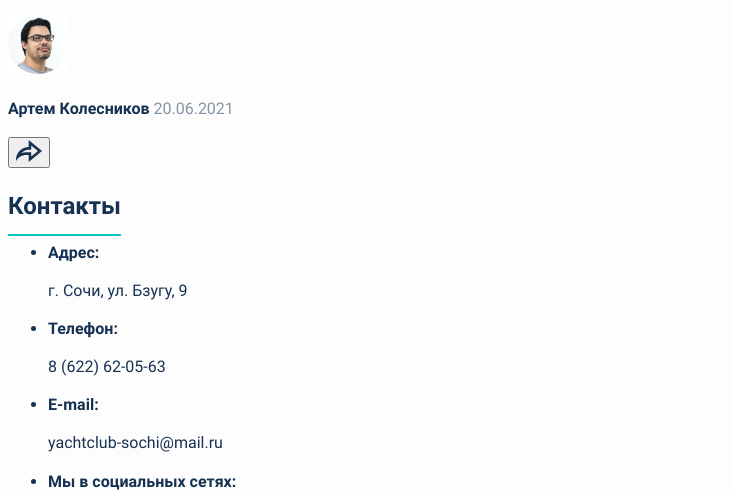
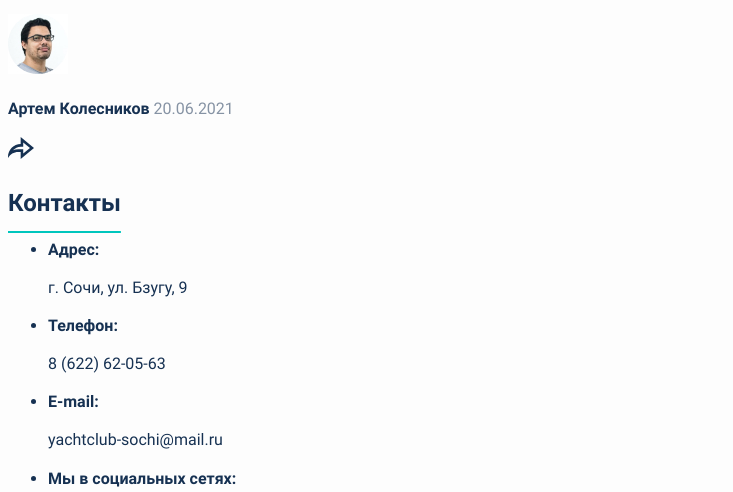
Before and after one commit to Teihden/sail-club, a website: page index.html in a window 1280 px wide. Shown: the part 2800-3292 px from the top of the page, without its empty margins (0-733 px from the left). Drawn offline with Linux system fonts and the light colour scheme.

Commit message:
Add basic style, images. Fix №1

```diff
--- a/index.html
+++ b/index.html
@@ -99,9 +99,9 @@
             <a class="post-author-name" href="#">Артем Колесников</a>
             <time class="post-date" datetime="2021-06-20">20.06.2021</time>
           </p>
-          <button class="post-share-button" type="button">
+          <a class="post-share-button" href="#">
             <img class="post-share-image" src="img/share.svg" width="26" height="22" alt="Поделиться новостью.">
-          </button>
+          </a>
         </footer>
       </article>
     </section>
```
Also changed, not shown: 1 other file.
